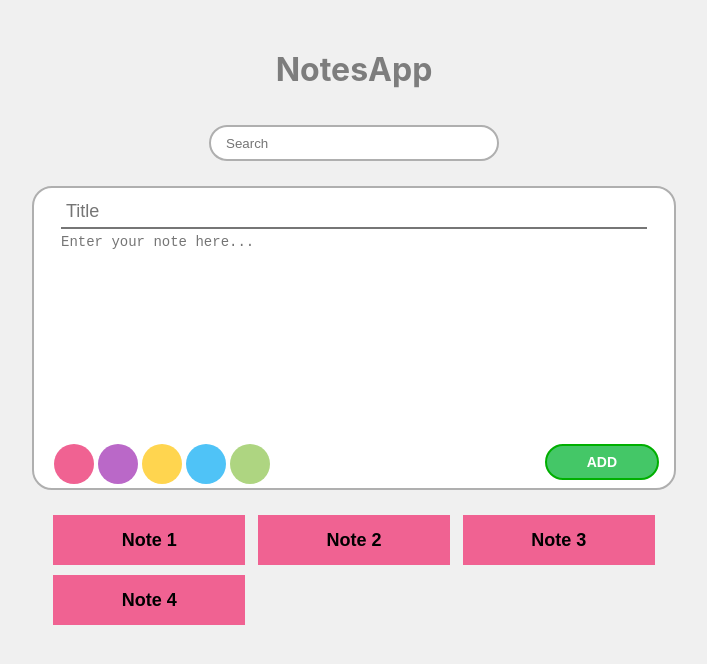
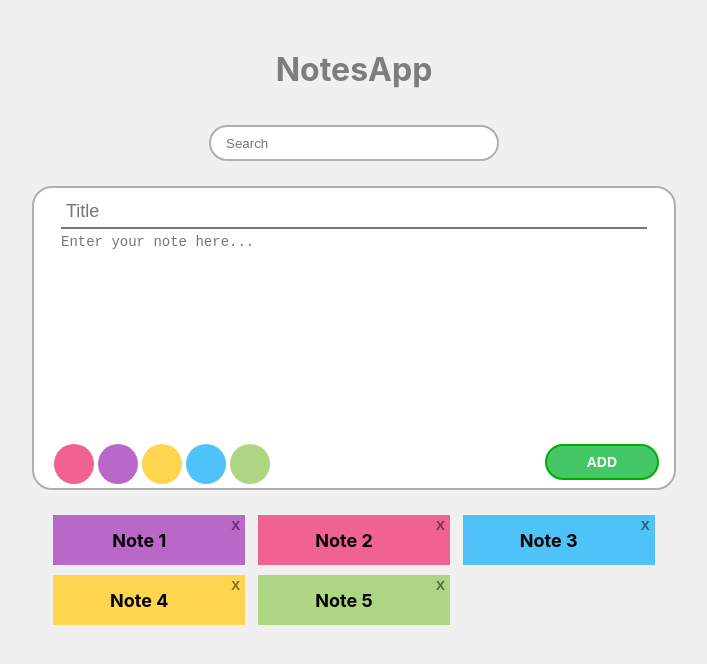
Before and after one commit to BeyzaaKoroglu/React-NotesApp, a React (Create React App) app: page / in a window 1280 px wide. Shown: the top 664 px of the page, without its empty margins (286-993 px from the left). Built offline with nearby package versions, Linux system fonts and the light colour scheme.

Commit message:
redux added

```diff
--- a/package.json
+++ b/package.json
@@ -3,11 +3,13 @@
   "version": "0.1.0",
   "private": true,
   "dependencies": {
+    "@reduxjs/toolkit": "^1.8.5",
     "@testing-library/jest-dom": "^5.16.5",
     "@testing-library/react": "^13.3.0",
     "@testing-library/user-event": "^13.5.0",
     "react": "^18.2.0",
     "react-dom": "^18.2.0",
+    "react-redux": "^8.0.2",
     "react-scripts": "5.0.1",
     "web-vitals": "^2.1.4"
   },
--- a/src/components/NewNote.js
+++ b/src/components/NewNote.js
@@ -1,39 +1,90 @@
-import React from "react";
+import React, { useState } from "react";
+import { useDispatch } from "react-redux";
+import { addNote } from "../redux/notes/notesSlice";
 import "../styles/newNote.css";
 
 function NewNote() {
+  const [newNote, setNewNote] = useState({
+    title: "",
+    note: "",
+    noteColor: "",
+  });
+  const dispatch = useDispatch();
+
+  const handleClick = (e) => {
+    setNewNote((preState) => {
+      return { ...preState, noteColor: e.target.value };
+    });
+  };
+  const handleSubmit = (e) => {
+    e.preventDefault();
+    if (!newNote.title || !newNote.note) return;
+
+    dispatch(addNote(newNote));
+    setNewNote({
+      title: "",
+      note: "",
+      noteColor: "#F06292",
+    });
+  };
   return (
-    <form className="newNote">
-      <input className="title" type="text" placeholder="Title" />
+    <form className="newNote" onSubmit={handleSubmit}>
+      <input
+        className="title"
+        type="text"
+        placeholder="Title"
+        value={newNote.title}
+        onChange={(e) =>
+          setNewNote((preState) => {
+            return { ...preState, title: e.target.value };
+          })
+        }
+      />
       <textarea
         className="text"
         type="text"
         placeholder="Enter your note here..."
+        value={newNote.note}
+        onChange={(e) =>
+          setNewNote((preState) => {
+            return { ...preState, note: e.target.value };
+          })
+        }
       />
       <button
         className="colorBtn"
         type="button"
+        value={"#F06292"}
         style={{ background: "#F06292" }}
+        onClick={handleClick}
       ></button>
       <button
         className="colorBtn"
         type="button"
+        value={"#BA68C8"}
         style={{ background: "#BA68C8" }}
+        onClick={handleClick}
       ></button>
       <button
         className="colorBtn"
         type="button"
+        value={"#FFD54F"}
         style={{ background: "#FFD54F" }}
+        onClick={handleClick}
       ></button>
       <button
         className="colorBtn"
         type="button"
+        value={"#4FC3F7"}
         style={{ background: "#4FC3F7" }}
+        onClick={handleClick}
       ></button>
       <button
         className="colorBtn"
         type="button"
+        value={"#AED581"}
         style={{ background: "#AED581" }}
+        onClick={handleClick}
       ></button>
       <button className="submitBtn" type="submit">
         ADD
--- a/src/components/Notes.js
+++ b/src/components/Notes.js
@@ -1,37 +1,46 @@
 import React from "react";
+import { useDispatch, useSelector } from "react-redux";
+import { removeNote } from "../redux/notes/notesSlice";
 import "../styles/notes.css";
 
 function Notes() {
+  const notes = useSelector((state) => state.notes.notes);
+  const searchKey = useSelector((state) => state.notes.searchKey);
+  const filteredNotes = notes.filter(
+    (note) =>
+      note.title.toLowerCase().includes(searchKey.toLowerCase()) ||
+      note.note.toLowerCase().includes(searchKey.toLowerCase())
+  );
+  const dispatch = useDispatch();
+  console.log(notes);
+
+  const deleteNote = (id) => {
+    dispatch(removeNote(id));
+  };
+
   return (
     <div className="allNotes">
-      <div className="noteBlock">
-        <button className="collapseBtn">Note 1</button>
-        <div className="hidden">
-          fduofhpıa fduofhpıa fduofhpıa fduofhpıa fduofhpıa fduofhpıa fduofhpıa
-          fduofhpıa
+      {filteredNotes.map((note, index) => (
+        <div key={index} className="noteBlock">
+          <div
+            style={{ background: note.noteColor }}
+            className="collapseBtn"
+            onClick={() => console.log("efyıesgfoua")}
+          >
+            <div className="btnText">{note.title}</div>
+            <button
+              className="deleteBtn"
+              onClick={() => deleteNote(note.id)}
+              style={{ background: note.noteColor }}
+            >
+              X
+            </button>
+          </div>
+          <div style={{ background: note.noteColor }} className="hidden">
+            {note.note}
+          </div>
         </div>
-      </div>
-      <div className="noteBlock">
-        <button className="collapseBtn">Note 2</button>
-        <div className="hidden">
-          fduofhpıa fduofhpıa fduofhpıa fduofhpıa fduofhpıa fduofhpıa fduofhpıa
-          fduofhpıa
-        </div>
-      </div>
-      <div className="noteBlock">
-        <button className="collapseBtn">Note 3</button>
-        <div className="hidden">
-          fduofhpıa fduofhpıa fduofhpıa fduofhpıa fduofhpıa fduofhpıa fduofhpıa
-          fduofhpıa
-        </div>
-      </div>
-      <div className="noteBlock">
-        <button className="collapseBtn">Note 4</button>
-        <div className="hidden">
-          fduofhpıa fduofhpıa fduofhpıa fduofhpıa fduofhpıa fduofhpıa fduofhpıa
-          fduofhpıa
-        </div>
-      </div>
+      ))}
     </div>
   );
 }
--- a/src/components/Search.js
+++ b/src/components/Search.js
@@ -1,8 +1,18 @@
 import React from "react";
+import { useDispatch } from "react-redux";
+import { searchNote } from "../redux/notes/notesSlice";
 import "../styles/search.css";
 
 function Search() {
-  return <input className="search" placeholder="Search" />;
+  const dispatch = useDispatch();
+
+  const handleChange = (e) => {
+    dispatch(searchNote(e.target.value));
+  };
+
+  return (
+    <input className="search" placeholder="Search" onChange={handleChange} />
+  );
 }
 
 export default Search;
--- a/src/index.js
+++ b/src/index.js
@@ -1,13 +1,18 @@
-import React from 'react';
-import ReactDOM from 'react-dom/client';
-import './index.css';
-import App from './App';
-import reportWebVitals from './reportWebVitals';
+import React from "react";
+import ReactDOM from "react-dom/client";
+import "./index.css";
+import App from "./App";
+import reportWebVitals from "./reportWebVitals";
 
-const root = ReactDOM.createRoot(document.getElementById('root'));
+import { Provider } from "react-redux";
+import { store } from "./redux/store";
+
+const root = ReactDOM.createRoot(document.getElementById("root"));
 root.render(
   <React.StrictMode>
-    <App />
+    <Provider store={store}>
+      <App />
+    </Provider>
   </React.StrictMode>
 );
 
--- /dev/null
+++ b/src/redux/notes/notesSlice.js
@@ -0,0 +1,73 @@
+import { createSlice, nanoid } from "@reduxjs/toolkit";
+
+export const notesSlice = createSlice({
+  name: "notes",
+  initialState: {
+    notes: [
+      {
+        id: "1",
+        title: "Note 1",
+        note: "fduofhpıa fduofhpıa fduofhpıa fduofhpıa fduofhpıa fduofhpıa fduofhpıa fduofhpıa",
+        noteColor: "#BA68C8",
+      },
+      {
+        id: "2",
+        title: "Note 2",
+        note: "fduofhpıa fduofhpıa fduofhpıa fduofhpıa fduofhpıa fduofhpıa fduofhpıa fduofhpıa",
+        noteColor: "#F06292",
+      },
+      {
+        id: "3",
+        title: "Note 3",
+        note: "fduofhpıa fduofhpıa fduofhpıa fduofhpıa fduofhpıa fduofhpıa fduofhpıa fduofhpıa",
+        noteColor: "#4FC3F7",
+      },
+      {
+        id: "4",
+        title: "Note 4",
+        note: "fduofhpıa fduofhpıa fduofhpıa fduofhpıa fduofhpıa fduofhpıa fduofhpıa fduofhpıa",
+        noteColor: "#FFD54F",
+      },
+      {
+        id: "5",
+        title: "Note 5",
+        note: "fduofhpıa fduofhpıa fduofhpıa fduofhpıa fduofhpıa fduofhpıa fduofhpıa fduofhpıa",
+        noteColor: "#AED581",
+      },
+    ],
+    searchKey: "",
+  },
+  reducers: {
+    addNote: {
+      reducer: (state, action) => {
+        state.notes.push(action.payload);
+      },
+      prepare: (newNote) => {
+        return {
+          payload: {
+            id: nanoid(),
+            ...newNote,
+          },
+        };
+      },
+    },
+
+    removeNote: {
+      reducer: (state, action) => {
+        const filtered = state.notes.filter(
+          (note) => note.id !== action.payload
+        );
+        state.notes = filtered;
+      },
+    },
+
+    searchNote: {
+      reducer: (state, action) => {
+        state.searchKey = action.payload;
+      },
+    },
+  },
+});
+
+export const { addNote, removeNote, searchNote } = notesSlice.actions;
+export default notesSlice.reducer;
--- /dev/null
+++ b/src/redux/store.js
@@ -0,0 +1,8 @@
+import { configureStore } from "@reduxjs/toolkit";
+import notesSlice from "./notes/notesSlice";
+
+export const store = configureStore({
+  reducer: {
+    notes: notesSlice,
+  },
+});
--- a/src/styles/notes.css
+++ b/src/styles/notes.css
@@ -17,12 +17,29 @@
 }
 
 .collapseBtn {
+  display: flex;
   font-weight: bold;
   font-size: 18px;
   width: 100%;
   height: 50px;
   border: none;
-  background-color: #f06292;
+}
+
+.btnText {
+  margin: auto;
+}
+
+.deleteBtn {
+  float: right;
+  border: none;
+  font-weight: bold;
+  color: rgba(0, 0, 0, 0.5);
+  height: 20px;
+  max-width: 20px;
+}
+
+.deleteBtn:hover {
+  color: rgba(0, 0, 0, 1);
 }
 
 .note {
```
Also changed, not shown: 2 other files (tests, documents, lock files or other folders).
